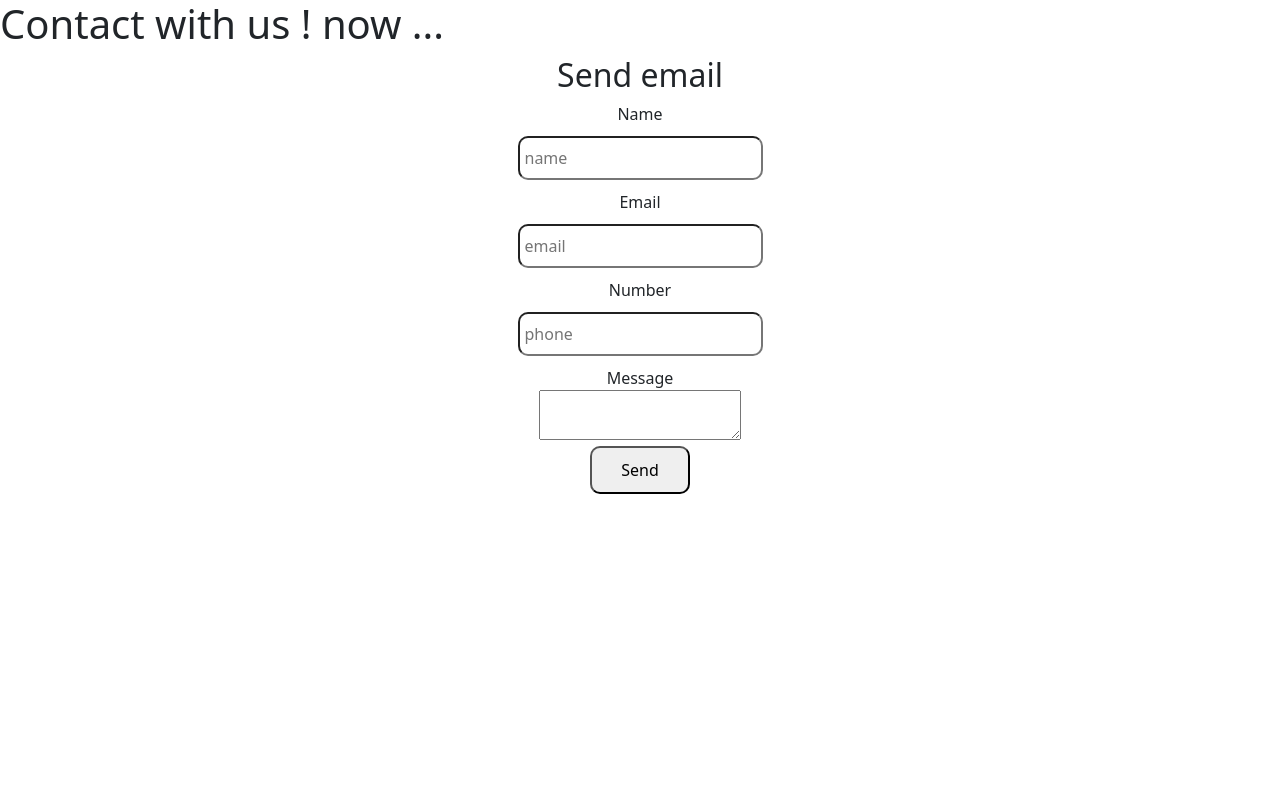
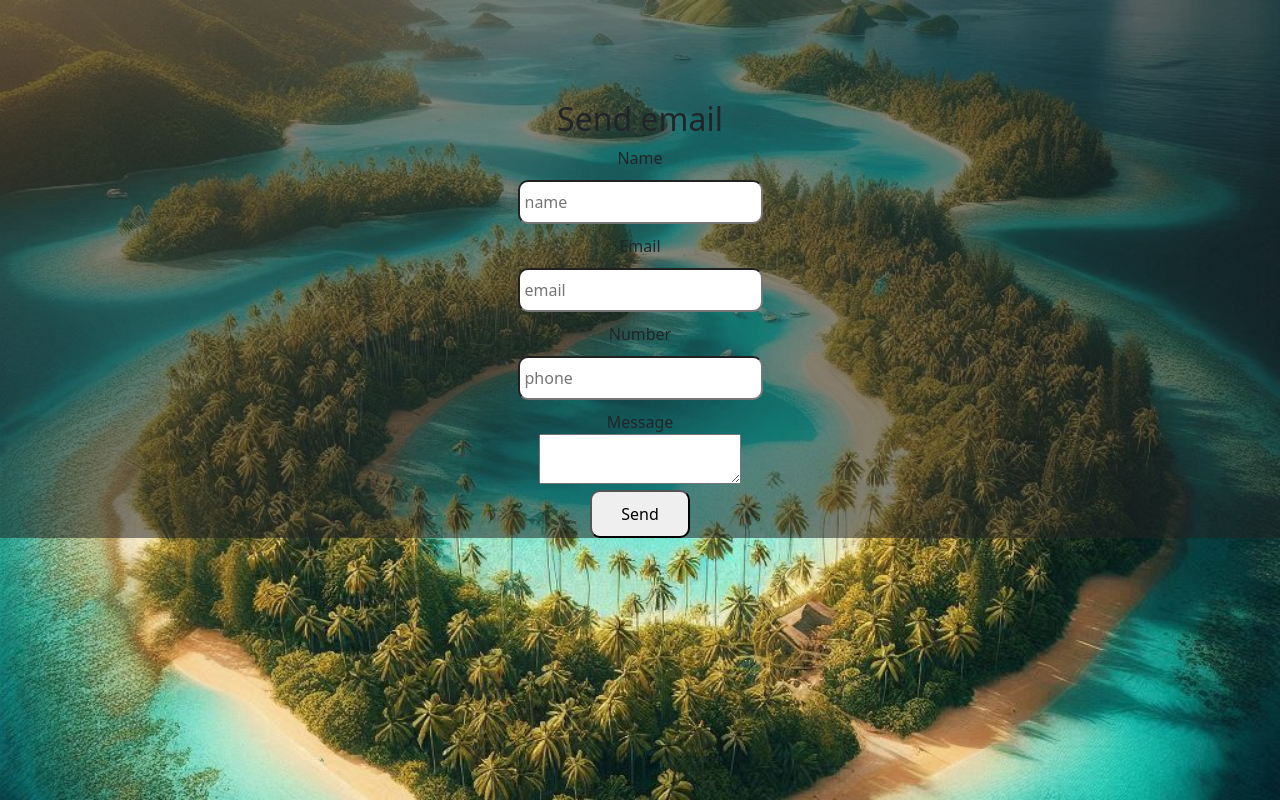
Before and after one commit to marcinoles87/vp2024, a React (Create React App) app: page /formcontact in a window 1280 px wide. Built offline with nearby package versions, Linux system fonts and the light colour scheme.

Commit message:
add section

```diff
--- a/src/App.css
+++ b/src/App.css
@@ -542,12 +542,24 @@
   object-fit: cover;
 }
 
+.form{
+  background-image: url('./img/form.jpeg');
+  background-position: center;
+  background-repeat: no-repeat;
+  background-size: cover;
+  height: 100vh;
+}
+
 .form-container{
   display: flex;
   flex-direction: column;
   justify-content: center;
   align-items: center;
   text-align: center;
+  background-color: #23232388;
+  padding-top: 100px;
+
+
 }
 
 .form-container input{
--- a/src/pages/FormContact.js
+++ b/src/pages/FormContact.js
@@ -2,8 +2,7 @@ import React from 'react'
 
 function FormContact() {
   return (
-    <div>
-        <h1>Contact with us ! now ...</h1>
+    <div className='form'>
 
         <div className='form-container'>
             <h2>Send email</h2>
```
Also changed, not shown: src/img/form.jpeg (added).
